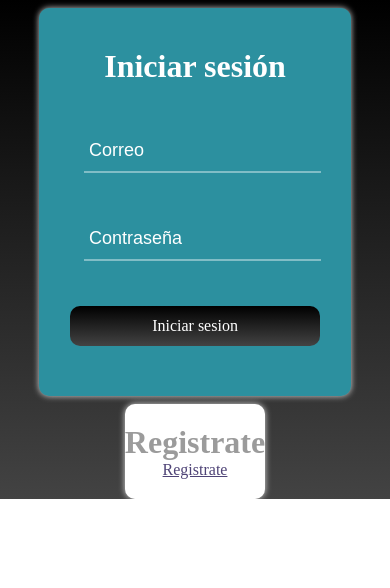
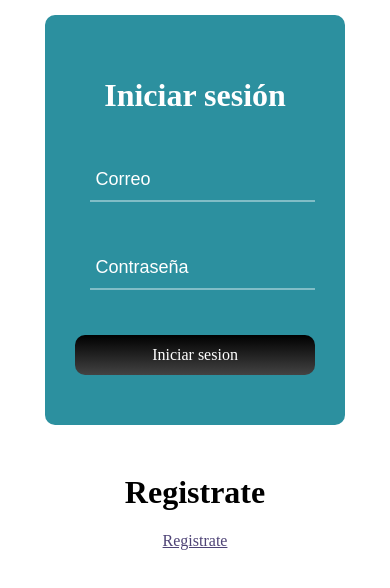
Before and after one commit to camilo-a-g-z/prueba-tecnica, a React (Vite) app in the folder prueba-tecnica/: page / in a window 390 px wide. Shown: the top 588 px of the page. Built offline with nearby package versions, Linux system fonts and the light colour scheme; no server answers.

Commit message:
Se trabaja en el estilo del apartado de frutas

```diff
--- a/prueba-tecnica/src/components/Pages/Frutas/Frutas.css
+++ b/prueba-tecnica/src/components/Pages/Frutas/Frutas.css
@@ -1,15 +1,33 @@
-* {
-  margin: 0px;
-  padding: 0px;
-}
 .body {
   width: 100%;
   height: 70%;
   font-family: "Rubik";
-  color: #9b9b9b;
-  background: #000000;
-  background: -webkit-linear-gradient(to bottom, #434343, #000000);
-  background: linear-gradient(to top, #434343, #000000);
+  color: #000000;
+  background-color: white;
+}
+.title {
+  display: flex;
+  justify-content: center;
+  align-items: center;
+  height: 10%;
+  max-height: 10%;
+  overflow: hidden;
+}
+.container {
+  display: flex;
+  justify-content: center;
+  align-items: center;
+  height: 90%;
+  max-height: 90%;
+  overflow: hidden;
+}
+
+@media (max-width: 768px) {
+  .container {
+    flex-direction: column;
+    height: auto;
+    max-height: none;
+  }
 }
 .cards {
   border-radius: 5px;
@@ -80,33 +98,3 @@ button {
 .boton button:hover {
   box-shadow: 2px 2px 10px #ffffff;
 }
-.titulo {
-  margin-top: 40px;
-}
-.titulo h1 {
-  text-align: center;
-  font-size: 70px;
-  font-family: "Monoton";
-  color: #ffffffa1;
-}
-@media screen and (max-width: 1600px) {
-  .body {
-    height: 140%;
-  }
-  .cards {
-    height: 40%;
-    max-height: 40%;
-  }
-  .title h1 {
-    font-size: 25px;
-  }
-  .titulo h1 {
-    font-size: 60px;
-  }
-  .desc {
-    font-size: 15px;
-  }
-  button {
-    font-size: 85%;
-  }
-}
--- a/prueba-tecnica/src/components/Pages/Frutas/Frutas.jsx
+++ b/prueba-tecnica/src/components/Pages/Frutas/Frutas.jsx
@@ -17,10 +17,11 @@ const Frutas = ({ user }) => {
 
   return (
     <div className="body">
-      <div className="titulo">Bienvenido {user.email}</div>
+      <div className="title">Bienvenido {user.email}</div>
       <button onClick={cerrarSesion} className="boton">
         Cerrar sesion
       </button>
+      <div className="container">
         {frutas.map((fruta) => (
           <div className="cards">
             <div className="title">
@@ -32,6 +33,7 @@ const Frutas = ({ user }) => {
           </div>
         ))}
       </div>
+    </div>
   );
 };
 
```
Lines whose indentation alone changed are shown as unchanged.
